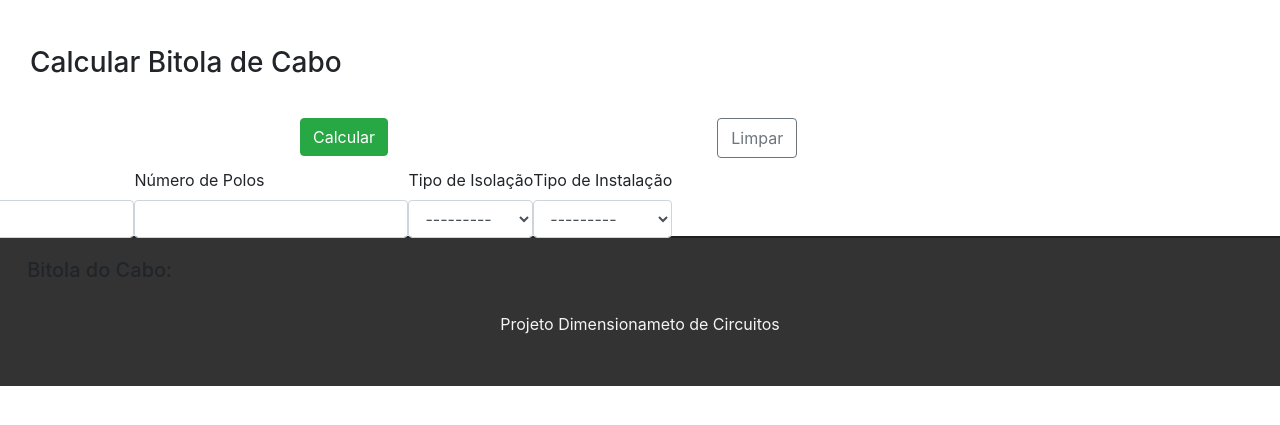
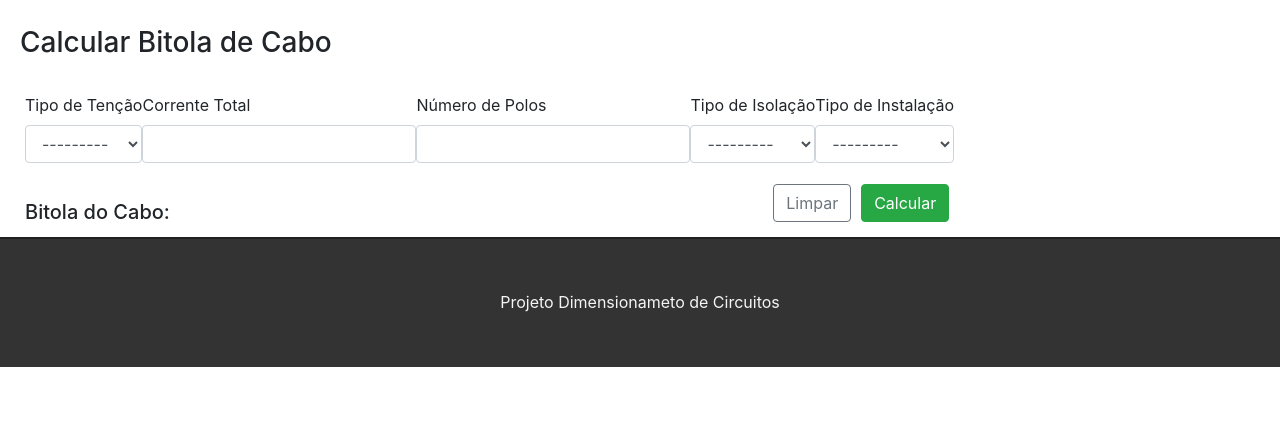
Before and after one commit to AlexsandroMO/-electrical_calculations, a Django app: page /newCalc/ in a window 1280 px wide. Shown: the part 57-482 px from the top of the page. Run offline with Django 3.2, Linux system fonts and the light colour scheme; data that the repository does not hold is empty; some libraries are stand-ins or nearby versions.

Commit message:
update front

```diff
--- a/cable/static/css/styles.css
+++ b/cable/static/css/styles.css
@@ -6,16 +6,15 @@
     margin: 0;
 }
 
-/*
+
 body{
-
     white-space: nowrap;
     overflow: hidden;
     overflow-x: hidden;
     overflow-y: hidden;
 
  }
-*/
+
 
  /* mobile phone */
 @media all and (max-width: 768px) {
@@ -53,6 +52,7 @@
 h3{
     padding-top: 6px;
     padding-bottom: 20px;
+    margin-left: 20px;
 
 }
 
@@ -229,14 +229,14 @@
 /* Rodapé*/
 footer {
     background-color: #333;
-    height: 150px;
+    height: 130px;
     border-top: 2px solid #202020;
 }
 
 footer p {
     color: #f5f5f5;
     text-align: center;
-    top: 50%;
+    top: 40%;
     position: relative;
 }
 
@@ -353,7 +353,58 @@
     border: solid #ccc 1px;
 }
 
-#td-ajuste{
+
+/* .form-group{
+    float: right;
+    padding-right: 5px;
+} */
+
+#div_id_instalation{
+    float: right;
+}
+
+#div_id_isolation{
+    float: right;
+}
+
+#div_id_number_polos{
+    float: right;
+}
+
+#div_id_number_polos{
+    float: right;
+}
+
+#div_id_corrente_ckt{
+    float: right;
+}
+
+#div_id_tension{
+    float: right;
+}
+
+#alinha-itens{
+    float: left;
+    margin: 5px;
+}
+
+#bt-alinha{
+    float: right;
+    margin: 5px;
+
+}
+
+#result{
+    margin-top: 35px;
+}
+
+
+
+
+
+
+/* --- Alinha Calc -- */
+/* #td-ajuste{
     width: 150px;
 }
 
@@ -365,13 +416,16 @@
     padding: 10px;
 
 }
+*/
 
+/*
 #alinha-div-row{
     position: relative;
     top: 20px;
     left: 10px;
     float: left;
 }
+
 
 #alinha-itens{
     position: relative;
@@ -394,20 +448,23 @@
     left: -330px;
 }
 
+*/
 
-#result{
-    position: relative;
+
+/* #result{
+    float: right;
+    /* position: relative;
     top: 150px;
-    right: 1100px;
-}
+    right: 1100px; */
+
+
 
 
 
 /*
 #id_instalation{
-    width: 15%;
-    position: absolute;
-    left: 200px;
+    float: right;
+    padding-right: 5px;
 }
 #id_isolation{
     width: 15%;
@@ -426,7 +483,7 @@
 } */
 
 
-
+/*
 #div_id_instalation{
     position: relative;
     left: 20px;
@@ -453,6 +510,11 @@
     float: right;
 }
 
+*/
+
+
+
+
 
 
 
--- a/calc/templates/calc/new-calc.html
+++ b/calc/templates/calc/new-calc.html
@@ -5,29 +5,24 @@
 
 {% block content %}
 
-
+<h3>Calcular Bitola de Cabo</h3>
 <div class="row" id="alinha-div-row">
-    <h3>Calcular Bitola de Cabo</h3>
     <div id="alinha-itens">
-        <form method="POST">
+        <form method="POST" id="alinha-form">
             {% csrf_token %}
             {{form|crispy}}
+            <br>
             <input type="submit" class="btn btn-success" value="Calcular" id="bt-alinha">
         </form>
         <br>
+        <br>
+        <a href="{% url 'new-calc' %}"><button type="button" class="btn btn-outline-secondary" id="bt-alinha">Limpar</button></a>
+        <h5 id="result">{{texto_result}}</h5>
     </div>
-    <a href="{% url 'new-calc' %}"><button type="button" class="btn btn-outline-secondary" id="bt2-alinha">Limpar</button></a>
-    <br>
-    <h5 id="result">{{texto_result}}</h5>
+
 </div>
-<br>
-<br>
-<br>
-<br>
-<br>
-<br>
-<br>
-<br>
-<br>
+</div>
+
+
 
 {% endblock %}
```
